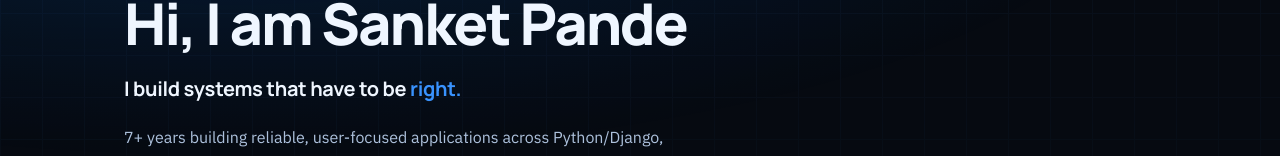
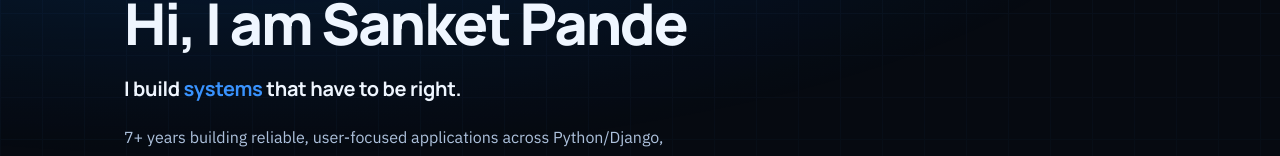
Before and after one commit to sanket-pande/portfolio, a React (Vite) app: page / in a window 1280 px wide. Shown: the part 141-297 px from the top of the page. Built offline with nearby package versions, Linux system fonts and the light colour scheme.

Commit message:
refactor: update profile headline structure for clarity and consistency

```diff
--- a/src/components/Hero/Hero.module.css
+++ b/src/components/Hero/Hero.module.css
@@ -43,8 +43,7 @@
   font-weight: 600;
   letter-spacing: -0.015em;
   line-height: 1.35;
-  /* wide enough that the shortened thesis stays on one line and the
-     accent word is never orphaned */
+  /* wide enough that the shortened thesis stays on one line */
   max-width: 44ch;
   color: var(--ink);
 }
--- a/src/components/Hero/Hero.tsx
+++ b/src/components/Hero/Hero.tsx
@@ -16,7 +16,7 @@ export default function Hero() {
         </h1>
 
         <p className={`${styles.headline} ${styles.animate} ${styles.delay1}`}>
-          {profile.headline} <em>{profile.headlineAccent}</em>
+          {profile.headlineLead} <em>{profile.headlineAccent}</em> {profile.headlineTail}
         </p>
 
         <p className={`${styles.summary} ${styles.animate} ${styles.delay2}`}>{profile.summary}</p>
--- a/src/data/resume.ts
+++ b/src/data/resume.ts
@@ -30,9 +30,11 @@ export const profile = {
   location: "Mumbai, India",
   currentEmployer: "HealthCompiler",
   yearsExperience: "7+",
-  headline: "I build systems that have to be",
-  /** Last clause of the headline, set in the accent colour. */
-  headlineAccent: "right.",
+  /** The headline reads lead + accent + tail: "I build systems that have to be right." */
+  headlineLead: "I build",
+  /** The one word set in the accent colour. */
+  headlineAccent: "systems",
+  headlineTail: "that have to be right.",
   summary:
     "7+ years building reliable, user-focused applications across Python/Django, FastAPI and React, with depth in cloud infrastructure and security hardening. Currently at HealthCompiler, working on data-heavy systems for the US and Canada — third-party integrations, analytics pipelines, and the GCP infrastructure underneath them.",
   email: "sanketpande99001@gmail.com",
```
